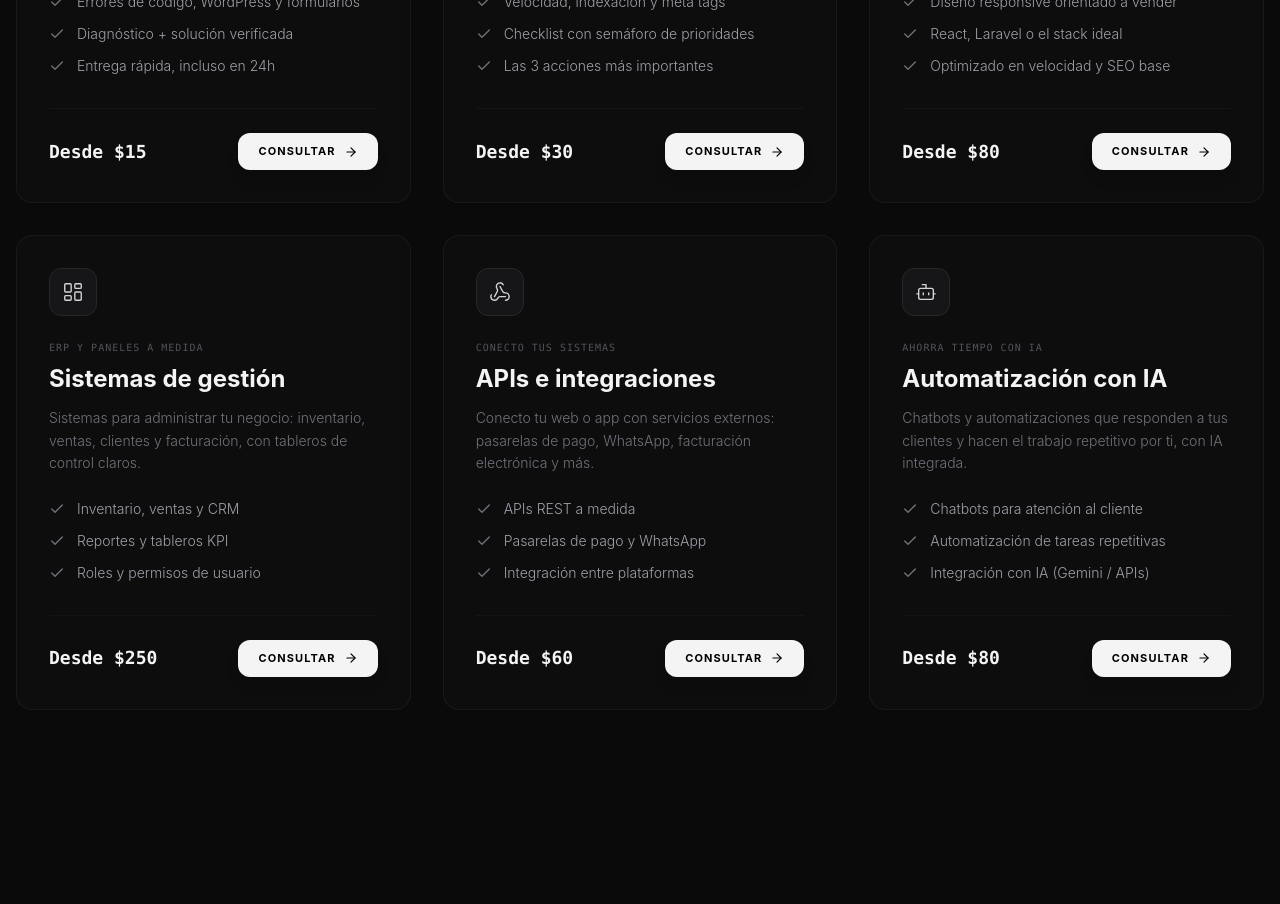
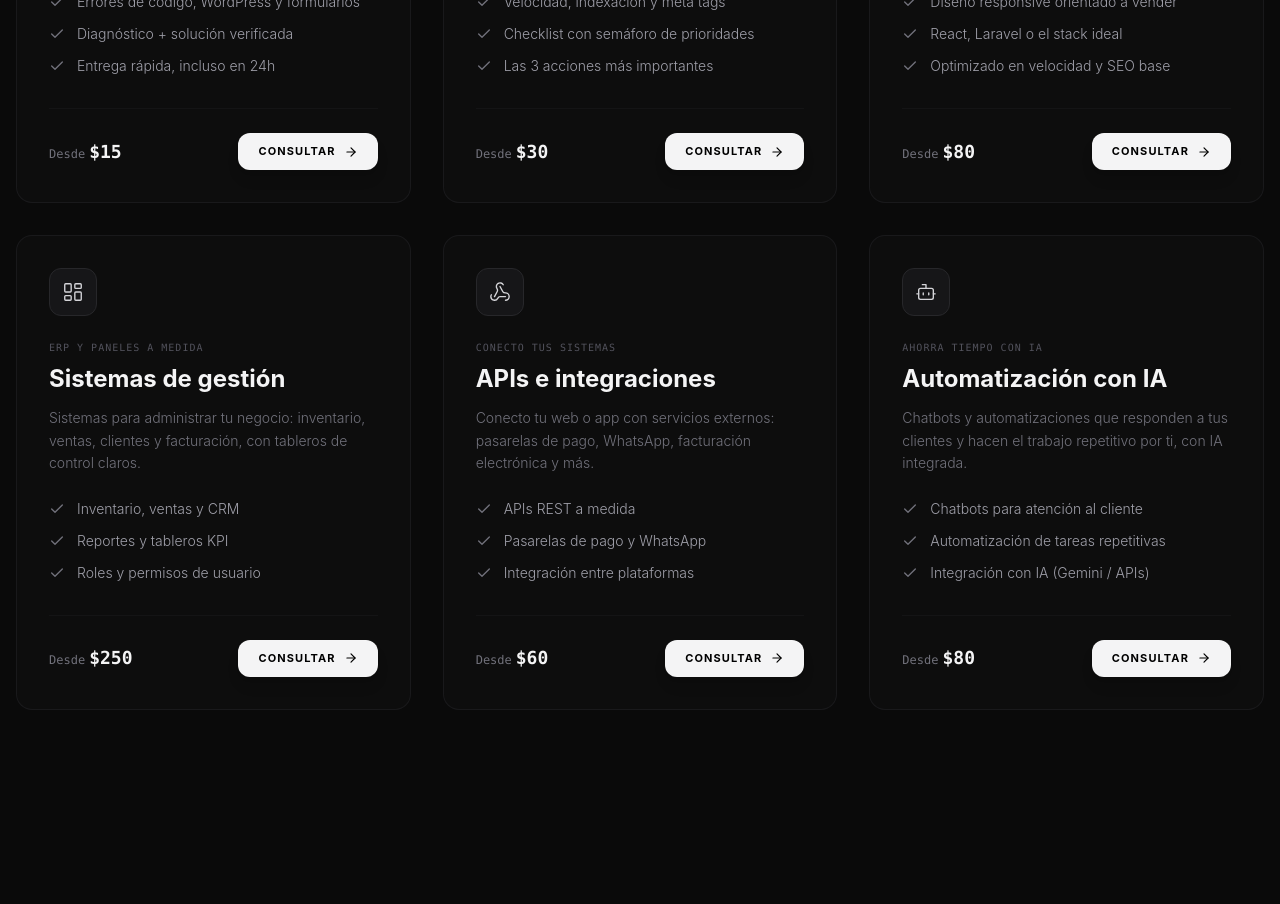
Before and after one commit to TomcoDev/portfolio_nestor_martinez, a React (Vite) app: page / in a window 1280 px wide. Shown: the part 2200-3104 px from the top of the page. Built offline with nearby package versions, Linux system fonts and the light colour scheme.

Commit message:
feat: traduce el prefijo Desde/From de los precios de servicios

```diff
--- a/src/components/sections/Services.tsx
+++ b/src/components/sections/Services.tsx
@@ -101,7 +101,10 @@ const Services = () => {
 
                     {/* Precio + CTA */}
                     <div className="pt-6 border-t border-zinc-800/30 flex items-center justify-between gap-4">
-                      <span className="text-lg font-bold text-zinc-100 font-mono">{service.price}</span>
+                      <span className="text-lg font-bold text-zinc-100 font-mono">
+                        <span className="text-xs font-normal text-zinc-500 mr-1">{t.services.from}</span>
+                        {service.price}
+                      </span>
                       <a
                         href={buildWhatsAppUrl(service.title)}
                         target="_blank"
--- a/src/constants/index.ts
+++ b/src/constants/index.ts
@@ -68,7 +68,7 @@ export const SERVICES: Service[] = [
     description_en: 'Your website or system throws an error, something stopped working or runs slow. I diagnose it, fix it and explain what happened.',
     features: ['Errores de código, WordPress y formularios', 'Diagnóstico + solución verificada', 'Entrega rápida, incluso en 24h'],
     features_en: ['Code, WordPress and form errors', 'Diagnosis + verified fix', 'Fast delivery, even in 24h'],
-    price: 'Desde $15',
+    price: '$15',
     icon: Bug,
   },
   {
@@ -81,7 +81,7 @@ export const SERVICES: Service[] = [
     description_en: 'I analyze why your site does not rank or get visits, with a clear report and a prioritized action plan.',
     features: ['Velocidad, indexación y meta tags', 'Checklist con semáforo de prioridades', 'Las 3 acciones más importantes'],
     features_en: ['Speed, indexing and meta tags', 'Traffic-light priority checklist', 'The 3 most important actions'],
-    price: 'Desde $30',
+    price: '$30',
     icon: Search,
   },
   {
@@ -94,7 +94,7 @@ export const SERVICES: Service[] = [
     description_en: 'Custom landing pages and websites: fast, modern and perfect on mobile. Ready to bring you clients.',
     features: ['Diseño responsive orientado a vender', 'React, Laravel o el stack ideal', 'Optimizado en velocidad y SEO base'],
     features_en: ['Responsive, conversion-focused design', 'React, Laravel or the ideal stack', 'Speed optimized + basic SEO'],
-    price: 'Desde $80',
+    price: '$80',
     icon: Globe,
   },
   {
@@ -107,7 +107,7 @@ export const SERVICES: Service[] = [
     description_en: 'Systems to run your business: inventory, sales, clients and billing, with clear control dashboards.',
     features: ['Inventario, ventas y CRM', 'Reportes y tableros KPI', 'Roles y permisos de usuario'],
     features_en: ['Inventory, sales and CRM', 'Reports and KPI dashboards', 'User roles and permissions'],
-    price: 'Desde $250',
+    price: '$250',
     icon: LayoutDashboard,
   },
   {
@@ -120,7 +120,7 @@ export const SERVICES: Service[] = [
     description_en: 'I connect your website or app with external services: payment gateways, WhatsApp, e-invoicing and more.',
     features: ['APIs REST a medida', 'Pasarelas de pago y WhatsApp', 'Integración entre plataformas'],
     features_en: ['Custom REST APIs', 'Payment gateways and WhatsApp', 'Integration between platforms'],
-    price: 'Desde $60',
+    price: '$60',
     icon: Webhook,
   },
   {
@@ -133,7 +133,7 @@ export const SERVICES: Service[] = [
     description_en: 'Chatbots and automations that answer your clients and do the repetitive work for you, powered by AI.',
     features: ['Chatbots para atención al cliente', 'Automatización de tareas repetitivas', 'Integración con IA (Gemini / APIs)'],
     features_en: ['Customer-support chatbots', 'Automation of repetitive tasks', 'AI integration (Gemini / APIs)'],
-    price: 'Desde $80',
+    price: '$80',
     icon: Bot,
   },
 ];
--- a/src/i18n.tsx
+++ b/src/i18n.tsx
@@ -81,6 +81,7 @@ export const translations = {
       title2: 'Tomcodev',
       subtitle: '¿Necesitas ayuda con tu proyecto? Esto es lo que puedo hacer por ti. Trabajo remoto y entregas claras.',
       consult: 'Consultar',
+      from: 'Desde',
     },
     projects: {
       title1: 'Proyectos',
@@ -188,6 +189,7 @@ export const translations = {
       title2: 'Services',
       subtitle: 'Need help with your project? This is what I can do for you. Remote work and clear deliverables.',
       consult: 'Inquire',
+      from: 'From',
     },
     projects: {
       title1: 'Selected',
```
